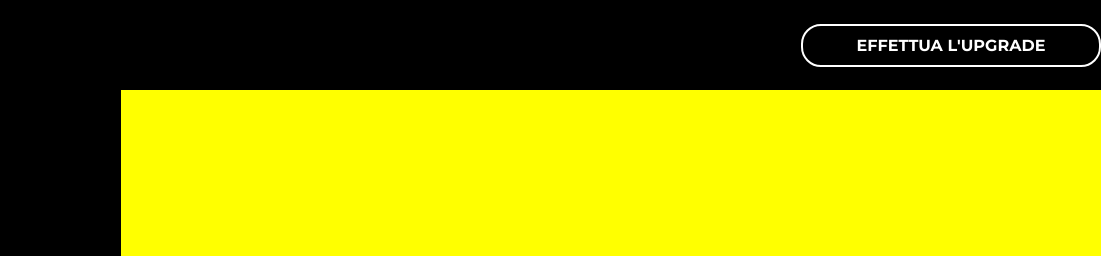
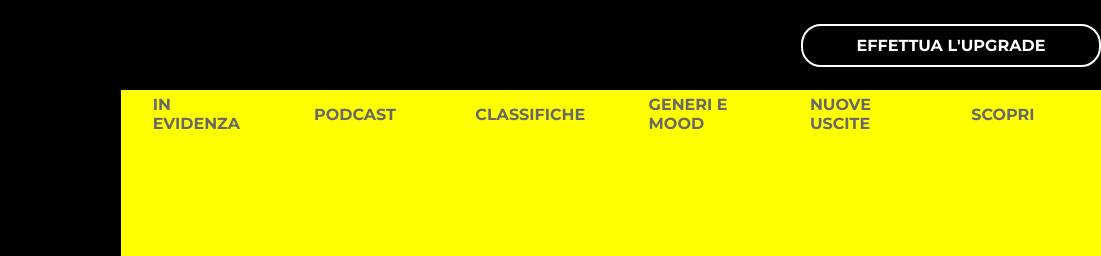
Before and after one commit to 83CarloG/html-css-spotifyweb, a plain HTML site: page index.html in a window 1280 px wide. Shown: the top 256 px of the page, 179-1280 px from the left. Drawn offline with Linux system fonts and the light colour scheme.

Commit message:
title v1.0

```diff
--- a/css/style.css
+++ b/css/style.css
@@ -137,45 +137,6 @@
     display: none;
   }
 }
-/* /Aside */
-/* Main-content */
-.main-content {
-  height: 100%;
-  width: calc(100% - 300px);
-  overflow-y: auto;
-  background-color: yellow;
-}
-.upgrade {
-  width: calc(100% - 300px);
-  height: 90px;
-  display: flex;
-  justify-content: flex-end;
-  align-items: center;
-  position: fixed;
-  top: 0;
-  right: 0;
-  background-color: black;
-  color: white;
-  z-index: 1;
-}
-.upgrade__bottom {
-  width: 300px;
-  padding: 10px 30px;
-  border: 2px solid white;
-  border-radius: 20px;
-  text-transform: uppercase;
-  text-align: center;
-}
-@media screen and (max-width: 577px ) {
-  .main-content {
-    width: calc(100% - 60px);
-  }
-  .upgrade{
-    width: calc(100% - 60px);
-  }
-}
-
-/* Main-content */
 /* Minimize */
 .minimize {
   display: flex;
@@ -208,6 +169,70 @@
   height: 20px;
 }
 /* /Minimize */
+/* /Aside */
+
+/* Main-content */
+.main-content {
+  height: 100%;
+  width: calc(100% - 300px);
+  overflow-y: auto;
+  background-color: yellow;
+  padding-top: 90px;
+}
+/* Upgrade */
+.upgrade {
+  width: calc(100% - 300px);
+  height: 90px;
+  display: flex;
+  justify-content: flex-end;
+  align-items: center;
+  position: fixed;
+  top: 0;
+  right: 0;
+  background-color: black;
+  color: white;
+  z-index: 1;
+}
+.upgrade__bottom {
+  width: 300px;
+  padding: 10px 30px;
+  border: 2px solid white;
+  border-radius: 20px;
+  text-transform: uppercase;
+  text-align: center;
+}
+@media screen and (max-width: 577px ) {
+  .main-content {
+    width: calc(100% - 60px);
+  }
+  .upgrade{
+    width: calc(100% - 60px);
+  }
+}
+/* /Upgrade */
+/* Main-menu */
+.main-menu__list {
+  margin: auto;
+  display: flex;
+  flex-wrap: wrap;
+  justify-content: space-around;
+  align-items: center;
+  list-style: none;
+}
+.main-menu__item {
+  display: inline-block;
+  flex-basis: 10%;
+  margin: 5px 15px;
+  text-transform: uppercase;
+}
+.main-menu__link {
+  text-decoration: none;
+  color: #686868;
+}
+/* Main-menu */
+
+
+/* Main-content */
 /* /Main */
 
 /* Footer */
--- a/index.html
+++ b/index.html
@@ -61,13 +61,12 @@
             </div>
             <hr>
             <div class="aside-bottom__profile">
-
                 <img class="aside-bottom__img" src="img/profile.svg" alt="profile icon">
-
               <span class="aside-bottom__name">Jhon Doe</span>
             </div>
           </div>
         </aside>
+        <!-- Minimize -->
         <div class="minimize">
           <div class="minimize-top">
             <img class="minimize-top__img minimizie-top__img--mb20" src="img/logo-small.svg" alt="log-small icon">
@@ -80,15 +79,44 @@
             <img class="minimize-top__img minimize-top__img--border .minimizie-top__img--mb20" src="img/profile.svg" alt="home logo__img">
           </div>
         </div>
+        <!-- /Minimize -->
         <!-- /Aside -->
+
+        <!-- Main-content -->
         <section class="main-content">
-            <div class="upgrade">
-              <div class="upgrade__bottom">
-                Effettua l'Upgrade
-              </div>
+          <!-- Upgrade -->
+          <div class="upgrade">
+            <div class="upgrade__bottom">
+              Effettua l'Upgrade
             </div>
+          </div>
+          <!-- /Upgrade -->
+          <!-- Main menu -->
+          <div class="main-menu">
+            <div class="main-menu__list">
+              <li class="main-menu__item">
+                <a href="#" class="main-menu__link">in evidenza</a>
+              </li>
+              <li class="main-menu__item">
+                <a href="#" class="main-menu__link">podcast</a>
+              </li>
+              <li class="main-menu__item">
+                <a href="#" class="main-menu__link">classifiche</a>
+              </li>
+              <li class="main-menu__item">
+                <a href="#" class="main-menu__link">generi e mood</a>
+              </li>
+              <li class="main-menu__item">
+                <a href="#" class="main-menu__link">nuove uscite</a>
+              </li>
+              <li class="main-menu__item">
+                <a href="#" class="main-menu__link">scopri</a>
+              </li>
+            </div>
+          </div>
         </section>
       </main>
+      <!-- Main-content -->
       <!-- /Main -->
       <footer class="footer">
 
```
